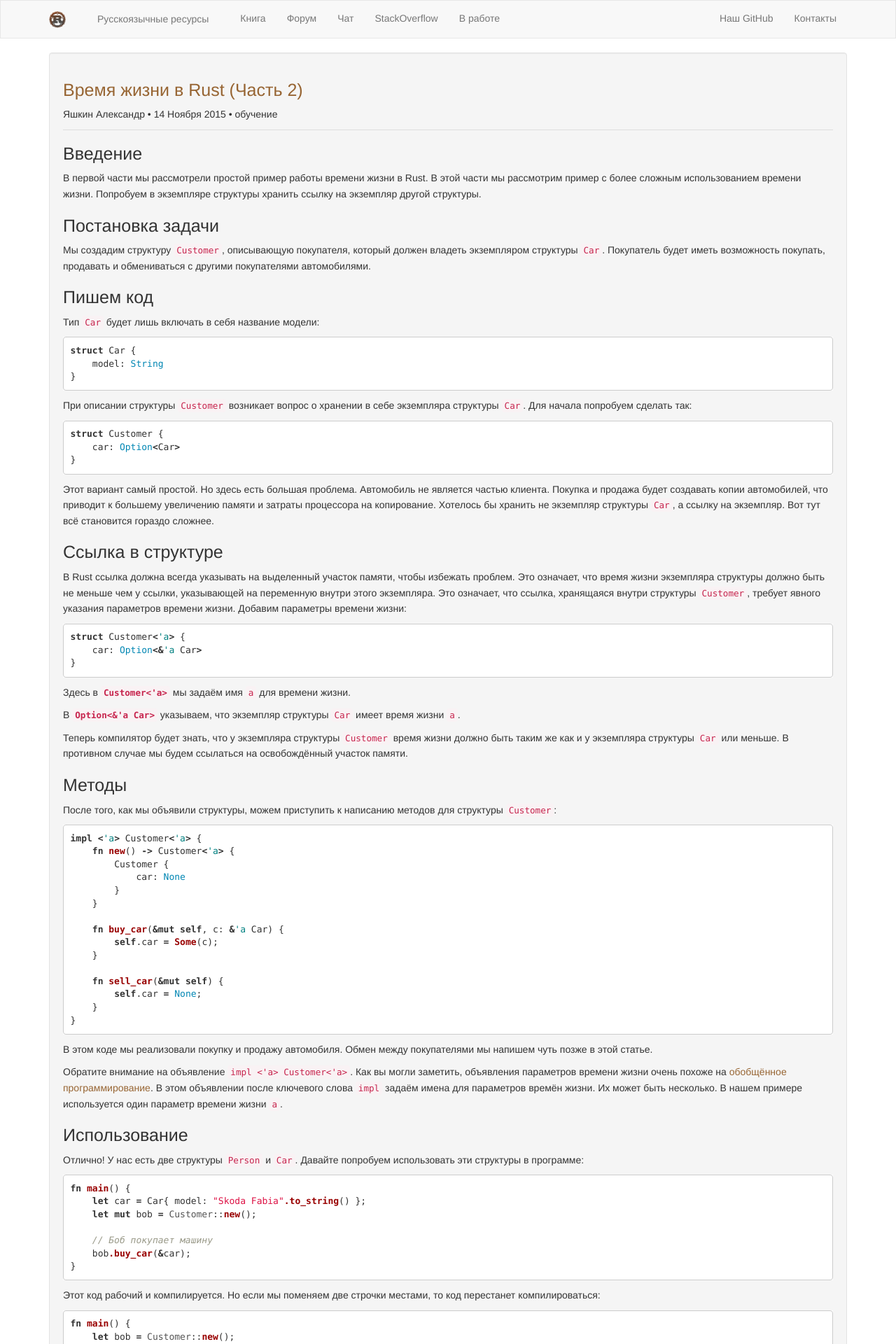
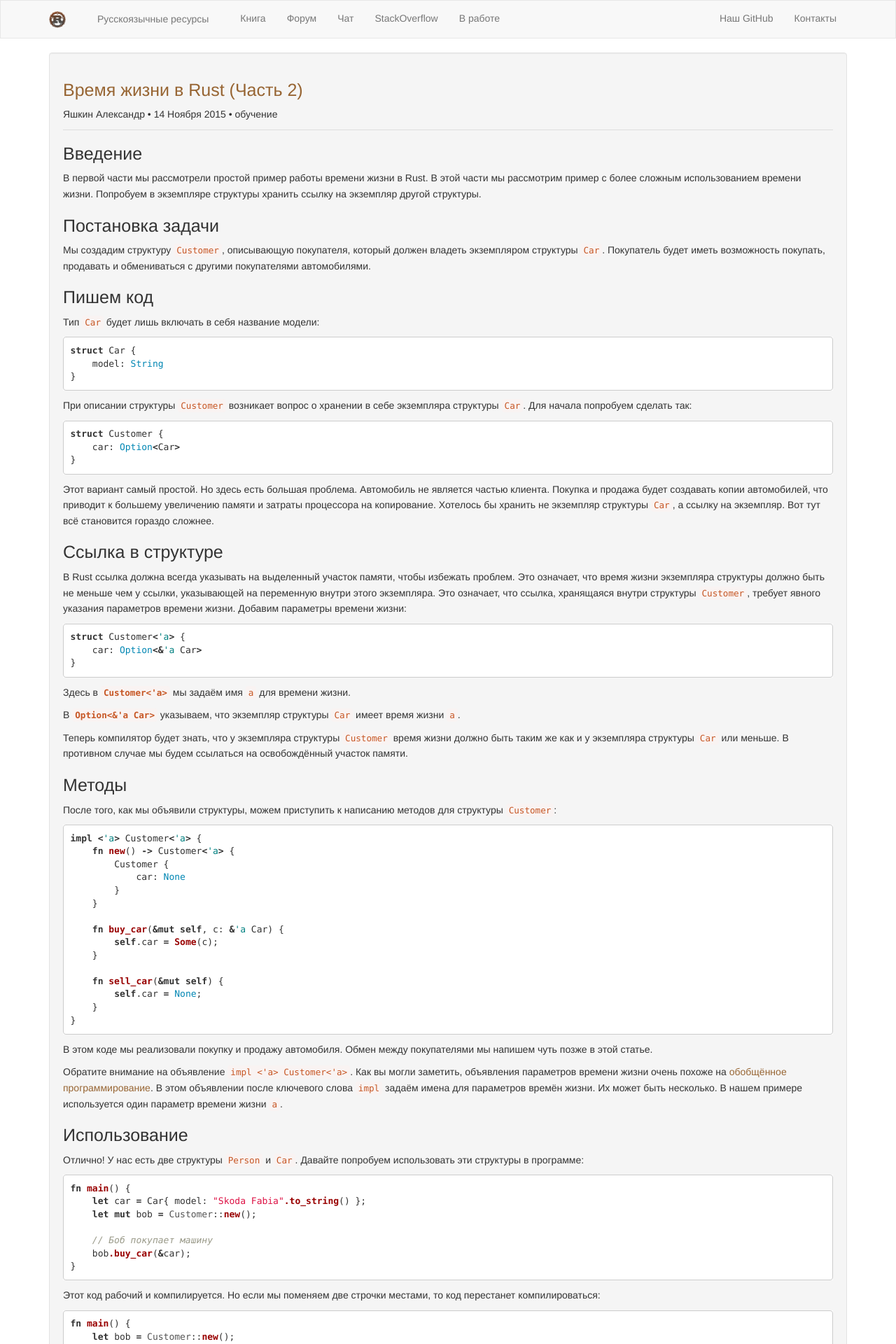
Before and after one commit to rust-lang-ru/rustycrate.ru, a Jekyll site: the page built from _posts/2015-11-14-lifetime-part2.md, in a window 1280 px wide. Shown: the top 1920 px of the page at 70% size. Built offline with Jekyll 4.4.1, drawn with Linux system fonts in a browser that asks for light colours; nearby versions of some CDN libraries; Markdown is read by kramdown in place of the engine named in the settings; comment, search, counter and statistics services are not loaded.

Commit message:
Делаем код более рыжим

```diff
--- a/_sass/style.scss
+++ b/_sass/style.scss
@@ -39,3 +39,8 @@ div#buttons {
 article header h1 {
     margin-top: 10px;
 }
+
+code {
+    color: #c75725;
+    background-color: #f9f3f2;
+}
```
